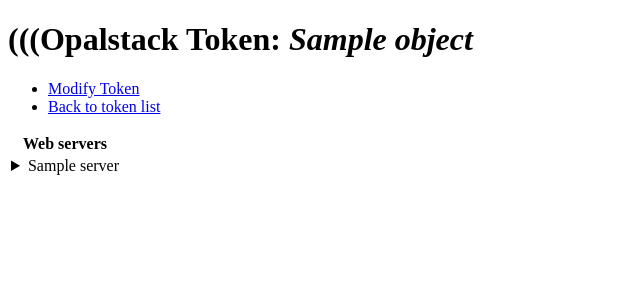
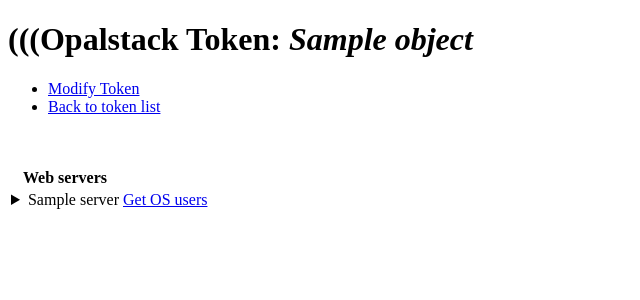
Before and after one commit to andywar65/django-opalstack, a Django app: template src/django_opalstack/templates/django_opalstack/token_detail.html in a window 1280 px wide. Shown: the top 300 px of the page, without its empty margins (0-640 px from the left). Run offline with Django 5.2, Linux system fonts and the light colour scheme; the template is opened without the code that fills it: most values are stand-ins (such as "Sample title", 1, 10 or a date in 2020); parts of the project's set-up code (start-up, migrations or seed data) failed here and were passed over.

Commit message:
adding user list link

```diff
--- a/src/django_opalstack/templates/django_opalstack/htmx/token_detail.html
+++ b/src/django_opalstack/templates/django_opalstack/htmx/token_detail.html
@@ -16,6 +16,7 @@
     </a>
   </li>
 </ul>
+<p id="opal-indicator" class="htmx-indicator" style="color: red">{% trans "Loading..." %}</p>
 <table>
   <tr>
     <th style="width: 33%">
@@ -39,7 +40,13 @@
           </details>
         </td>
         <td>
-
+          <a
+            href="#"
+            hx-get="{% url 'django_opalstack:user_list' pk=object.id %}"
+            hx-swap="outerHTML"
+            hx-indicator="#opal-indicator">
+            {% trans "Get OS users" %}
+          </a>
         </td>
       </tr>
     {% endfor %}
```
